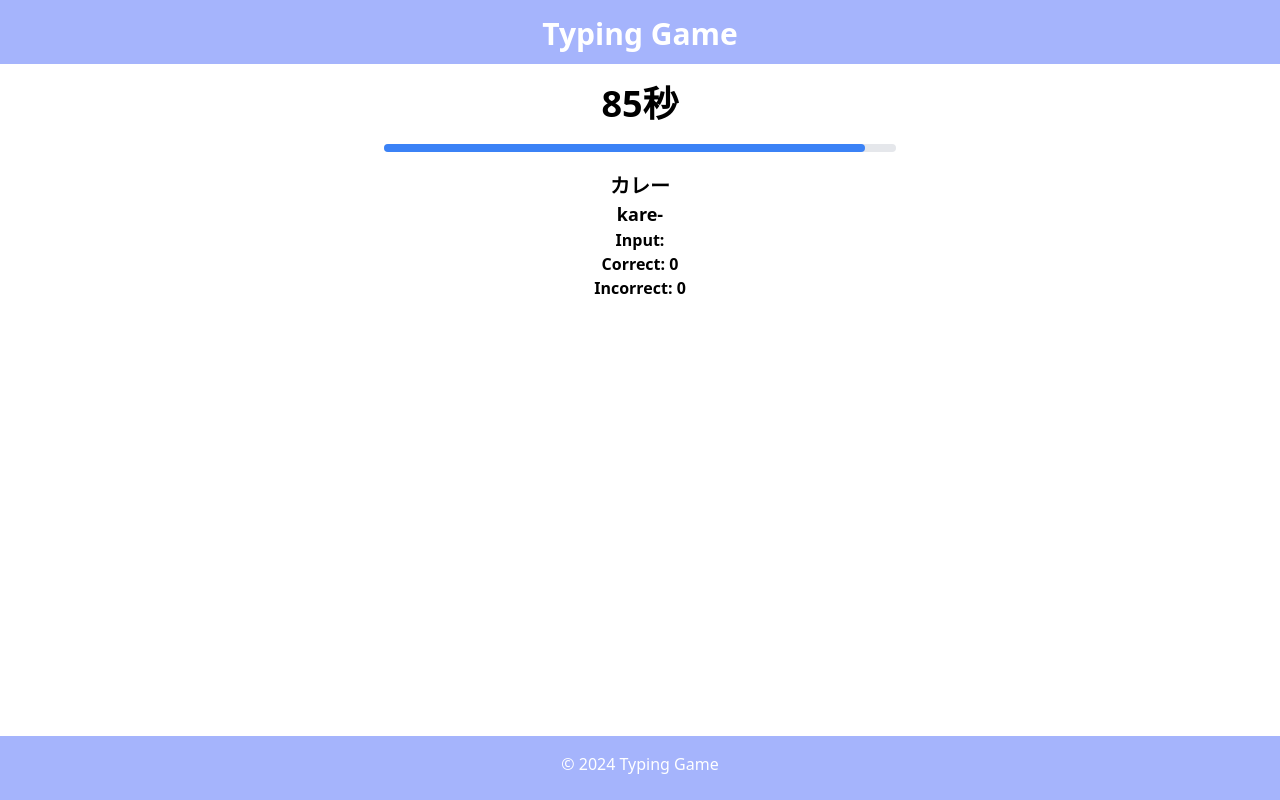
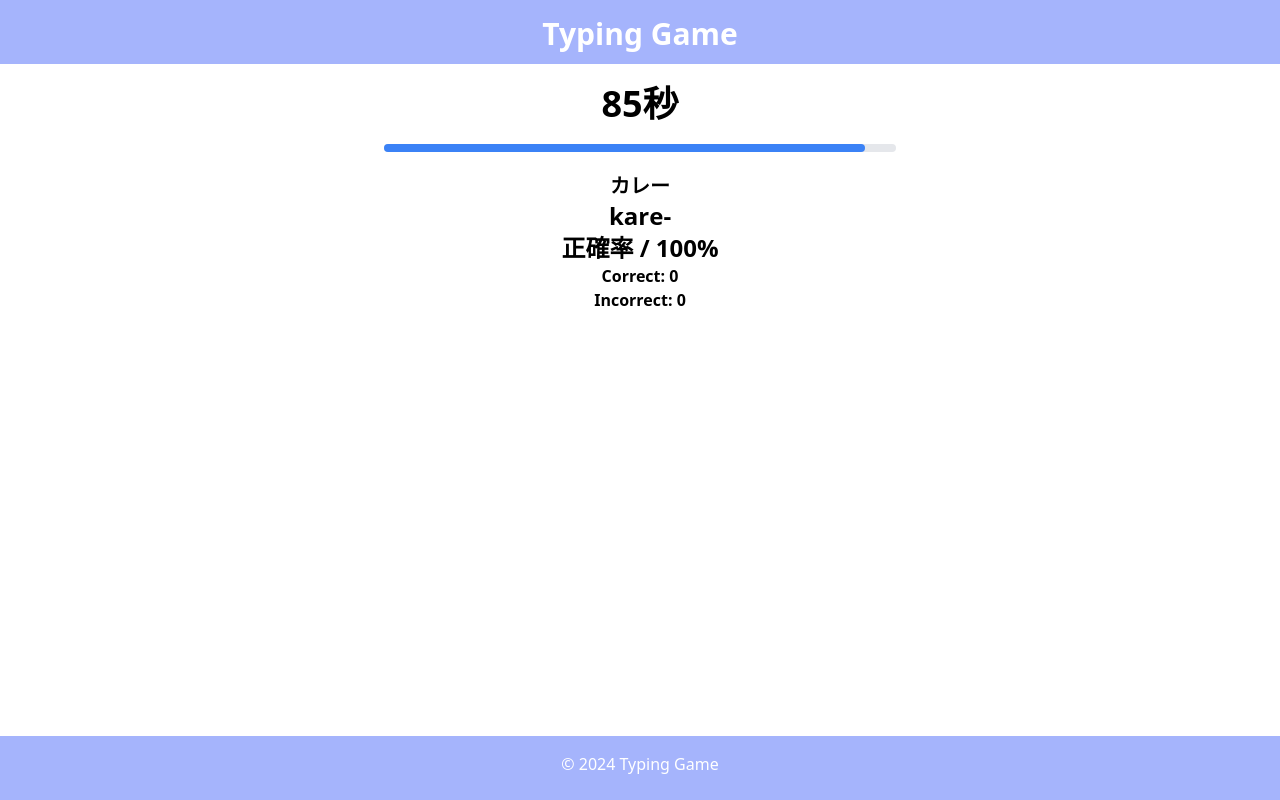
Before and after one commit to kmjak/sushida-next-app, a Next.js app: page /verified/play in a window 1280 px wide. Built offline with nearby package versions, Linux system fonts and the light colour scheme.

Commit message:
タイピング中の正確率の表示と入力済みのアルファベットの文字の色の変更

```diff
--- a/src/app/verified/play/components/Typing.tsx
+++ b/src/app/verified/play/components/Typing.tsx
@@ -8,9 +8,10 @@ export const TypingComponent = () => {
   const {
     shuffledWords,
     listIndex,
-    inputValue,
     totalCorrect,
     totalIncorrect,
+    accuracyRate,
+    wordIndex,
   } = useTyping();
 
   return (
@@ -19,9 +20,10 @@ export const TypingComponent = () => {
       <div>
         <TypingFormComponent
           {...shuffledWords[listIndex]}
-          inputValue={inputValue}
           totalCorrect={totalCorrect}
           totalIncorrect={totalIncorrect}
+          accuracyRate={accuracyRate}
+          wordIndex={wordIndex}
         />
       </div>
     </div>
--- a/src/app/verified/play/components/TypingForm.tsx
+++ b/src/app/verified/play/components/TypingForm.tsx
@@ -1,28 +1,42 @@
 import { WordType } from "@/shared/types/words";
 
 interface TypingFormProps extends WordType {
-  inputValue: string;
   totalCorrect: number;
   totalIncorrect: number;
+  accuracyRate: number;
+  wordIndex: number;
 }
 
 export const TypingFormComponent = ({
   word,
   id,
   alphabet,
-  inputValue,
   totalCorrect,
-  totalIncorrect
+  totalIncorrect,
+  accuracyRate,
+  wordIndex,
 } : TypingFormProps ) => {
 
+  const displayAlphabet = typeof alphabet === "string" ? alphabet : "";
 
   return (
     <div key={id} className="mt-5 text-2xl font-semibold flex flex-col items-center">
       <h3 className="text-center text-xl">{word}</h3>
-      <small className="text-center text-lg">{alphabet}</small>
-      <p className="text-base">Input: {inputValue}</p>
+      <div className="flex justify-center">
+        {displayAlphabet.split("").map((char, index) => (
+          <span
+            key={index}
+            className={`text-2xl font-semibold ${
+              index < wordIndex ? "text-red-500" : "text-black"
+            }`}
+          >
+            {char}
+          </span>
+        ))}
+      </div>
+      <p>正確率 / {accuracyRate}%</p>
       <p className="text-base">Correct: {totalCorrect}</p>
-      <p  className="text-base">Incorrect: {totalIncorrect}</p>
+      <p className="text-base">Incorrect: {totalIncorrect}</p>
     </div>
   );
 };
--- a/src/app/verified/play/hooks/useTimer.ts
+++ b/src/app/verified/play/hooks/useTimer.ts
@@ -31,10 +31,7 @@ export const useTimer = () => {
     };
   }, [maxTime, setTimeLeft, timerRef]);
   return {
-    maxTime,
-    timerRef,
     timeLeft,
-    setTimeLeft,
     progressBarWidth,
     barColor,
   };
--- a/src/app/verified/play/hooks/useTyping.ts
+++ b/src/app/verified/play/hooks/useTyping.ts
@@ -10,6 +10,7 @@ export const useTyping = () => {
   const [wordIndex, setWordIndex] = useState<number>(0);
   const [totalCorrect, setTotalCorrect] = useState<number>(0);
   const [totalIncorrect, setTotalIncorrect] = useState<number>(0);
+  const [accuracyRate, setAccuracyRate] = useState<number>(100);
 
   const shuffleArray = (array: WordType[]) => {
     const shuffled = [...array];
@@ -31,28 +32,35 @@ export const useTyping = () => {
       shuffledWords,
       listIndex,
       wordIndex,
+      totalCorrect,
+      totalIncorrect,
       setListIndex,
       setInputValue,
       setWordIndex,
       setTotalCorrect,
       setTotalIncorrect,
+      setAccuracyRate,
     });
-  }, [shuffledWords, listIndex, wordIndex]);
+  }, [shuffledWords, listIndex, wordIndex, totalCorrect, totalIncorrect]);
 
   useEffect(() => {
+    if(totalCorrect + totalIncorrect != 0) {
+      setAccuracyRate(Number(((Math.round(totalCorrect / (totalCorrect + totalIncorrect) * 1000)) / 10).toFixed(1)));
+
+    }
     document.addEventListener("keydown", handleKeyDown);
-    return () => {
+  return () => {
       document.removeEventListener("keydown", handleKeyDown);
     };
-  }, [handleKeyDown]);
+  }, [handleKeyDown, totalCorrect, totalIncorrect]);
 
   return {
     shuffledWords,
     listIndex,
-    setListIndex,
-    handleKeyDown,
+    inputValue,
     totalCorrect,
     totalIncorrect,
-    inputValue,
+    accuracyRate,
+    wordIndex,
   };
 }
--- a/src/app/verified/play/usecase/processKeyDown.ts
+++ b/src/app/verified/play/usecase/processKeyDown.ts
@@ -5,11 +5,14 @@ interface ProcessKeyDownProps {
   shuffledWords: WordType[];
   listIndex: number;
   wordIndex: number;
+  totalCorrect: number;
+  totalIncorrect: number;
   setListIndex: (index: number) => void;
   setInputValue: (update: (prev: string) => string) => void;
   setWordIndex: (index: number) => void;
   setTotalCorrect: (update: (prev: number) => number) => void;
   setTotalIncorrect: (update: (prev: number) => number) => void;
+  setAccuracyRate: (number:number) => void;
 }
 
 export const processKeyDown = ({
@@ -21,7 +24,7 @@ export const processKeyDown = ({
   setInputValue,
   setWordIndex,
   setTotalCorrect,
-  setTotalIncorrect
+  setTotalIncorrect,
 } : ProcessKeyDownProps ) => {
   const key = e.key;
   const currentChar = shuffledWords[listIndex]?.alphabet[wordIndex];
```
